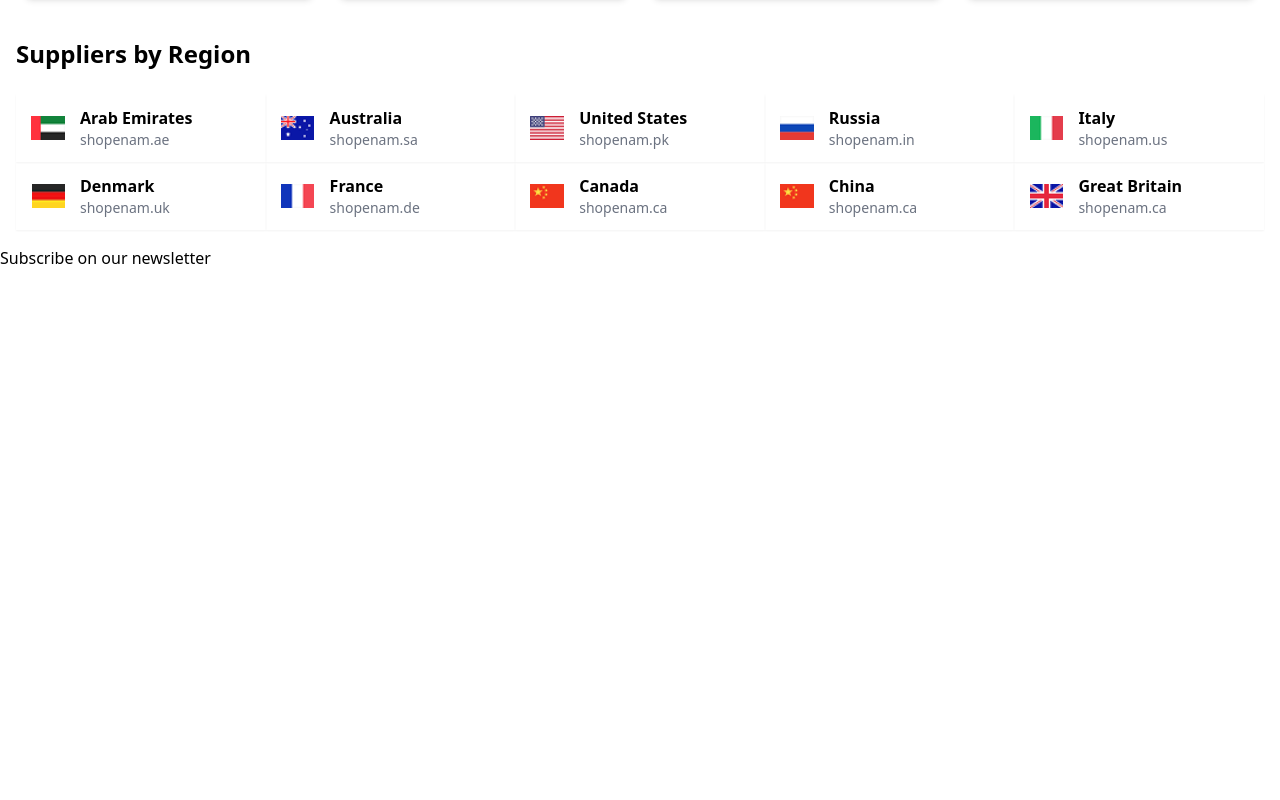
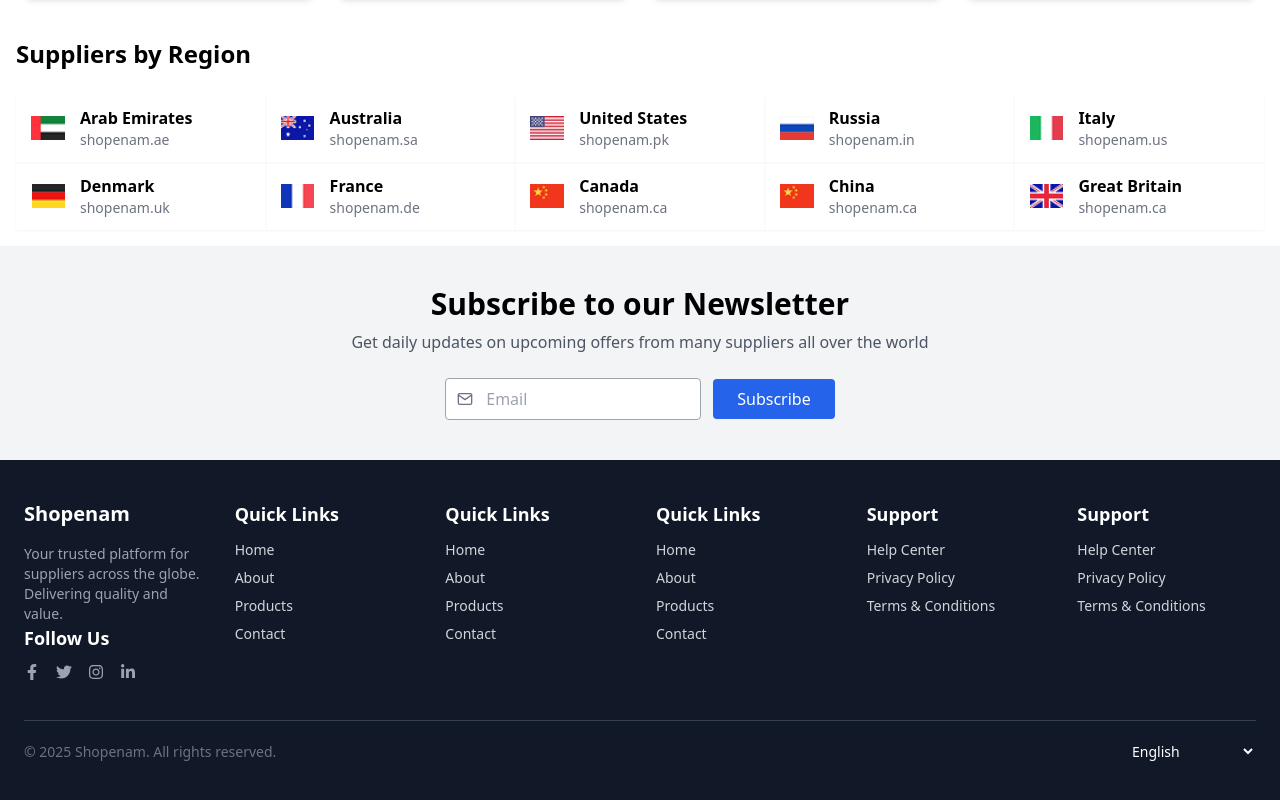
Before and after one commit to ManahilQamar/ecommerce-frontend-design, a React (Vite) app: page / in a window 1280 px wide. Shown: the part 3410-4210 px from the top of the page. Before the commit the page ends 3680 px from the top, so only its background shows below. Built offline with nearby package versions, Linux system fonts and the light colour scheme.

Commit message:
Subscribe to our Newsletter

```diff
--- a/src/App.jsx
+++ b/src/App.jsx
@@ -9,6 +9,7 @@ import RecommendedItems from './components/RecommendedItems/RecommendedItems';
 import ExtraServices from './components/ExtraServices/ExtraServices';
 import Region from './components/Region/Region';
 import Subscribe from './components/Subscribe/Subscribe';
+import Footer from './components/Footer/Footer';
 
 const App = () => {
   return (
@@ -23,6 +24,7 @@ const App = () => {
       <ExtraServices />
       <Region />
       <Subscribe />
+      <Footer />
     </div>
   )
 }
--- /dev/null
+++ b/src/components/Footer/Footer.jsx
@@ -0,0 +1,101 @@
+import React from 'react'
+import { FaFacebookF, FaTwitter, FaInstagram, FaLinkedinIn } from 'react-icons/fa'
+
+const Footer = () => {
+  return (
+    <footer className="bg-gray-900 text-white py-10 px-6">
+      <div className="max-w-7xl mx-auto grid grid-cols-1 md:grid-cols-6 gap-8">
+        {/* Company Info */}
+        <div>
+          <h2 className="text-xl font-bold mb-4">Shopenam</h2>
+          <p className="text-sm text-gray-400">
+            Your trusted platform for suppliers across the globe. Delivering quality and value.
+          </p>
+          <div>
+          <h3 className="text-lg font-semibold mb-3">Follow Us</h3>
+          <div className="flex gap-4 text-gray-400">
+            <a href="#"><FaFacebookF className="hover:text-white" /></a>
+            <a href="#"><FaTwitter className="hover:text-white" /></a>
+            <a href="#"><FaInstagram className="hover:text-white" /></a>
+            <a href="#"><FaLinkedinIn className="hover:text-white" /></a>
+          </div>
+        </div>
+        </div>
+
+        {/* Quick Links */}
+        <div>
+          <h3 className="text-lg font-semibold mb-3">Quick Links</h3>
+          <ul className="space-y-2 text-sm text-gray-300">
+            <li><a href="#" className="hover:text-white">Home</a></li>
+            <li><a href="#" className="hover:text-white">About</a></li>
+            <li><a href="#" className="hover:text-white">Products</a></li>
+            <li><a href="#" className="hover:text-white">Contact</a></li>
+          </ul>
+        </div>
+        {/* Quick Links */}
+        <div>
+          <h3 className="text-lg font-semibold mb-3">Quick Links</h3>
+          <ul className="space-y-2 text-sm text-gray-300">
+            <li><a href="#" className="hover:text-white">Home</a></li>
+            <li><a href="#" className="hover:text-white">About</a></li>
+            <li><a href="#" className="hover:text-white">Products</a></li>
+            <li><a href="#" className="hover:text-white">Contact</a></li>
+          </ul>
+        </div>
+        {/* Quick Links */}
+        <div>
+          <h3 className="text-lg font-semibold mb-3">Quick Links</h3>
+          <ul className="space-y-2 text-sm text-gray-300">
+            <li><a href="#" className="hover:text-white">Home</a></li>
+            <li><a href="#" className="hover:text-white">About</a></li>
+            <li><a href="#" className="hover:text-white">Products</a></li>
+            <li><a href="#" className="hover:text-white">Contact</a></li>
+          </ul>
+        </div>
+
+        {/* Support */}
+        <div>
+          <h3 className="text-lg font-semibold mb-3">Support</h3>
+          <ul className="space-y-2 text-sm text-gray-300">
+            <li><a href="#" className="hover:text-white">Help Center</a></li>
+            <li><a href="#" className="hover:text-white">Privacy Policy</a></li>
+            <li><a href="#" className="hover:text-white">Terms & Conditions</a></li>
+          </ul>
+        </div>
+        {/* Get */}
+        <div>
+          <h3 className="text-lg font-semibold mb-3">Support</h3>
+          <ul className="space-y-2 text-sm text-gray-300">
+            <li><a href="#" className="hover:text-white">Help Center</a></li>
+            <li><a href="#" className="hover:text-white">Privacy Policy</a></li>
+            <li><a href="#" className="hover:text-white">Terms & Conditions</a></li>
+          </ul>
+        </div>
+
+      </div>
+
+      {/* Bottom Line */}
+    {/* Bottom Line */}
+<div className="mt-10 flex flex-col md:flex-row items-center justify-between text-sm text-gray-500 border-t border-gray-700 pt-4 gap-4">
+  <p>&copy; {new Date().getFullYear()} Shopenam. All rights reserved.</p>
+
+  {/* Dropdown */}
+  <div className="flex items-center gap-2">
+    <select
+      id="region"
+      className="bg-gray-900 text-white   rounded  py-1 text-sm focus:outline-none"
+    >
+      <option value="ae">English</option>
+      <option value="pk">Chines</option>
+      <option value="sa">Arabic</option>
+      <option value="us">Koren</option>
+      <option value="uk">United Kingdom</option>
+    </select>
+  </div>
+</div>
+
+    </footer>
+  )
+}
+
+export default Footer;
--- a/src/components/Subscribe/Subscribe.jsx
+++ b/src/components/Subscribe/Subscribe.jsx
@@ -1,10 +1,34 @@
 import React from 'react'
+import { FiMail } from 'react-icons/fi'
 
 const Subscribe = () => {
   return (
-    <div>
-      <div>
-        <h1>Subscribe on our newsletter</h1>
+    <div className="bg-gray-100 py-10">
+      <div className="text-center px-4">
+        <h1 className="text-2xl sm:text-3xl font-bold mb-2">
+          Subscribe to our Newsletter
+        </h1>
+        <p className="text-gray-600 mb-6">
+          Get daily updates on upcoming offers from many suppliers all over the world
+        </p>
+        <div className="flex flex-col sm:flex-row justify-center items-center gap-3">
+          {/* Email input with icon */}
+          <div className="relative w-full sm:w-64">
+            <span className="absolute left-3 top-1/2 transform -translate-y-1/2 text-gray-500">
+              <FiMail />
+            </span>
+            <input
+              type="email"
+              placeholder="Email"
+              className="pl-10 pr-4 py-2 w-full border border-gray-400 rounded focus:outline-none focus:ring-2 focus:ring-blue-500"
+            />
+          </div>
+
+          {/* Subscribe button */}
+          <button className="bg-blue-600 text-white px-6 py-2 rounded hover:bg-blue-700 transition">
+            Subscribe
+          </button>
+        </div>
       </div>
     </div>
   )
```
